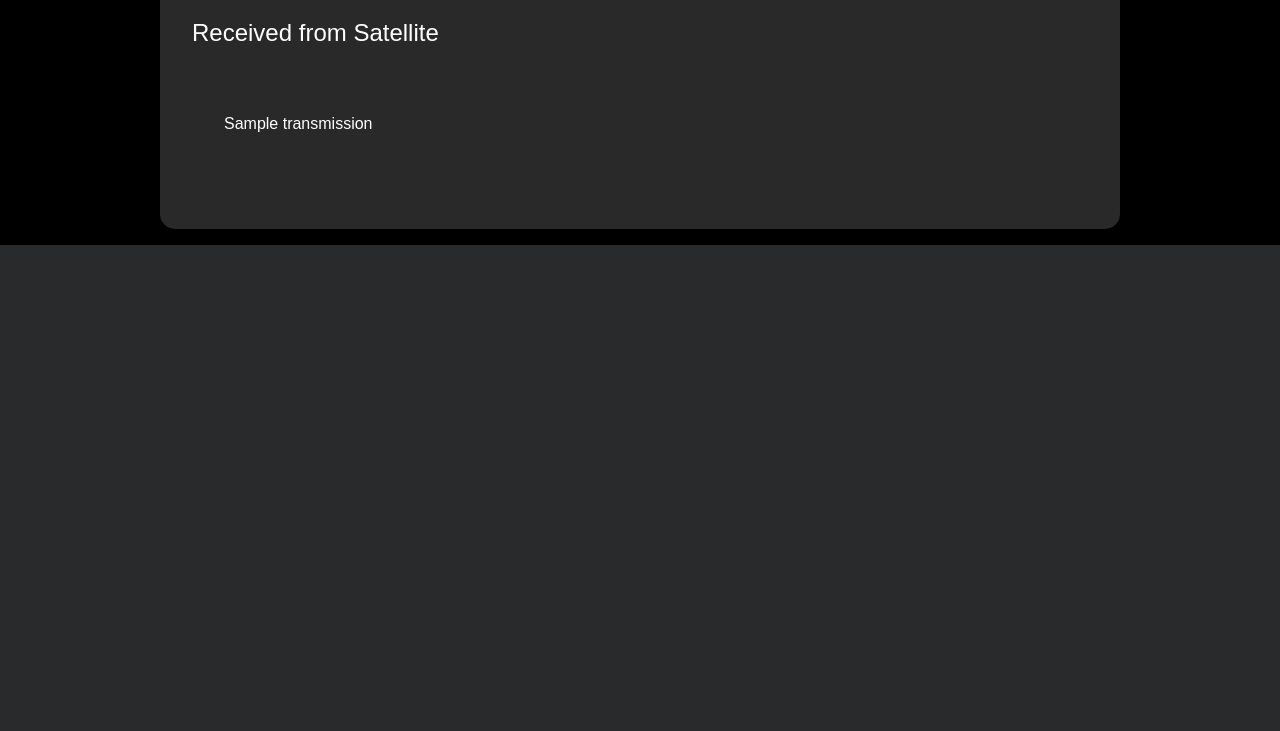
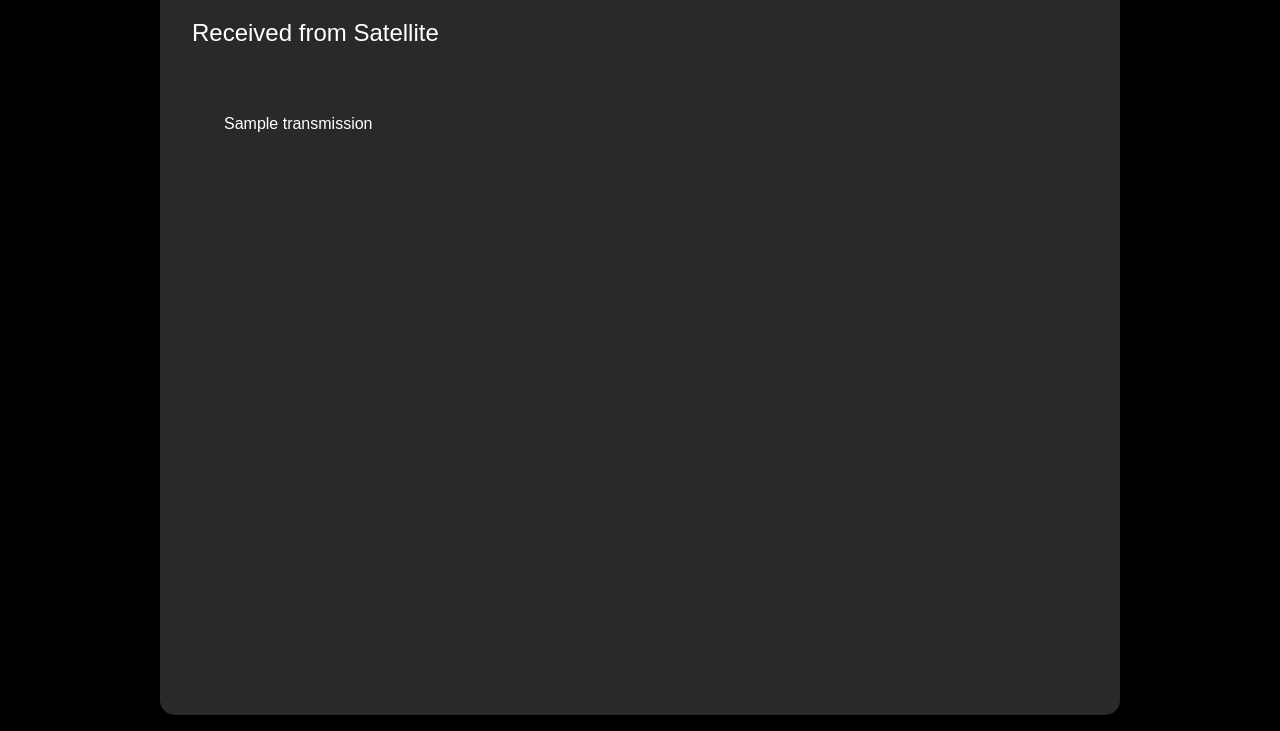
Before and after one commit to silver-sat/Ground_Station_Software, a Python web app: template ground_software/control/templates/control.html in a window 1280 px wide. Shown: the part 851-1582 px from the top of the page. Before the commit the page ends 1096 px from the top, so only its background shows below. Run offline with Jinja, Linux system fonts and the light colour scheme; the template is opened without the code that fills it: most values are stand-ins (such as "Sample title", 1, 10 or a date in 2020).

Commit message:
made changes that were requested but would like you to review them before you accept I dont really know how the transmissions list is handeled

```diff
--- a/ground_software/control/app.py
+++ b/ground_software/control/app.py
@@ -25,7 +25,6 @@ CALLSIGN = b"\x0E"
 
 # command_link = serial.Serial("/dev/serial/by-id/usb-FTDI_FT232R_USB_UART_A50285BI-if00-port0", 57600, timeout=0.5)
 command_link = serial.Serial("/dev/pts/3", 57600, timeout=0.25)
-
 # GMT time formatted for command
 
 
@@ -57,6 +56,7 @@ def issue(command):
 
 def get_responses():
     transmissions = []
+    global session_transmissions = [] #seems it returns transmissions but this might be easier ...idk
     try:
         transmission = (
             command_link.read_until(expected=FEND)
@@ -66,6 +66,7 @@ def get_responses():
         pass
     while transmission:
         transmissions.append(f"{transmission[1:].decode('utf-8', errors='replace')}")
+        session_transmissions.append(f"{transmission[1:].decode('utf-8', errors='replace')}") #hopefully this is right -dom
         try:
             transmission = (
                 command_link.read_until(expected=FEND)
--- a/ground_software/control/static/style.css
+++ b/ground_software/control/static/style.css
@@ -159,3 +159,10 @@ button {
     input[type=submit]:hover, button:hover {
         opacity: 0.6;
     }
+.transmission {
+    overflow-y:auto;
+    height:600px;
+}
+.transmission p {
+    word-wrap: break-word;
+}
--- a/ground_software/control/templates/control.html
+++ b/ground_software/control/templates/control.html
@@ -42,8 +42,10 @@
         </tbody>
     </table>
     <h2>Received from Satellite</h2>
-    {% for transmission in transmissions %}
-    <p>{{transmission}}</p>
-    {% endfor %}
+    <div class="transmission">
+        {% for transmission in session_transmissions %}
+        <p>{{transmission}}</p>
+        {% endfor %}
+    </div>
 </form>
 {% endblock %}
```
